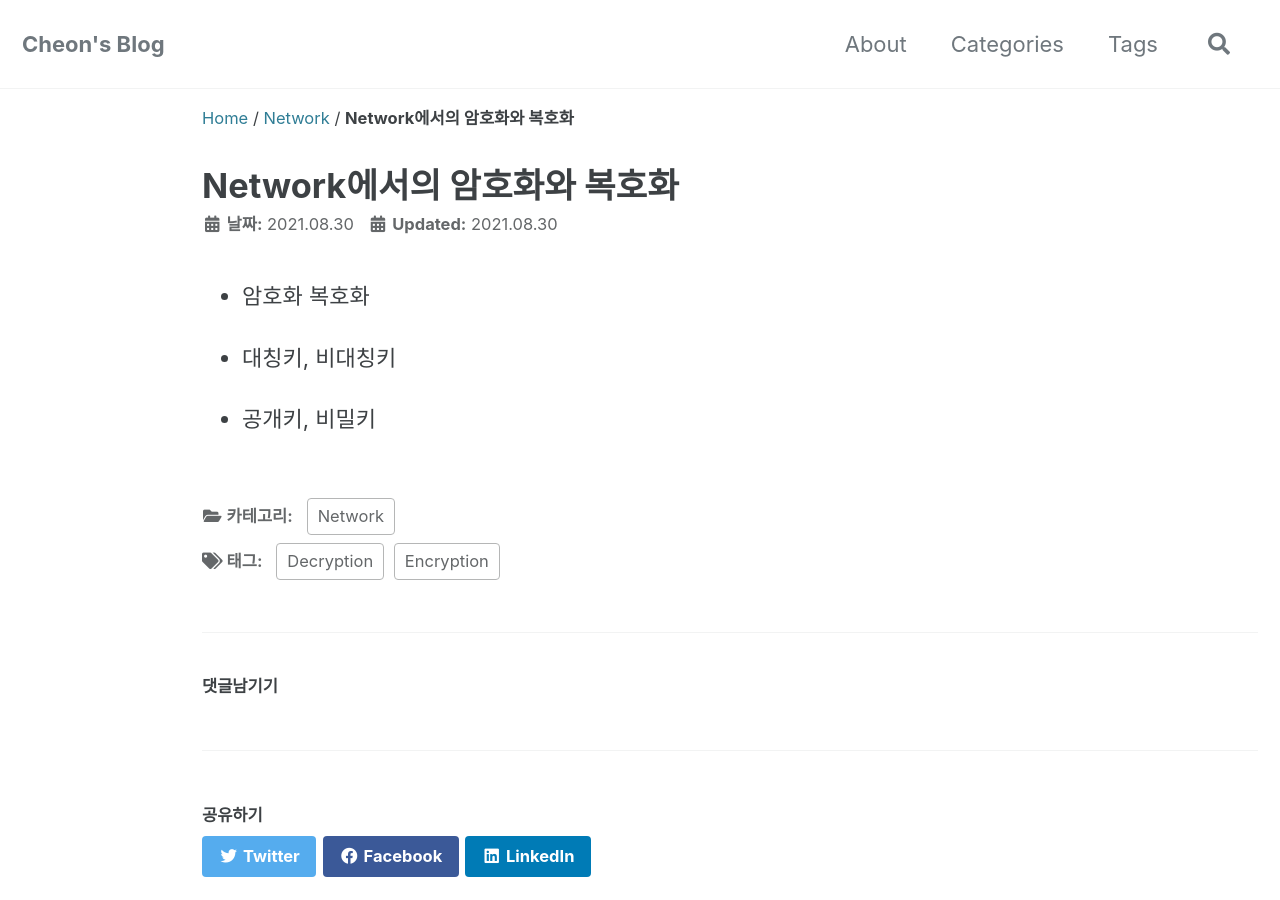
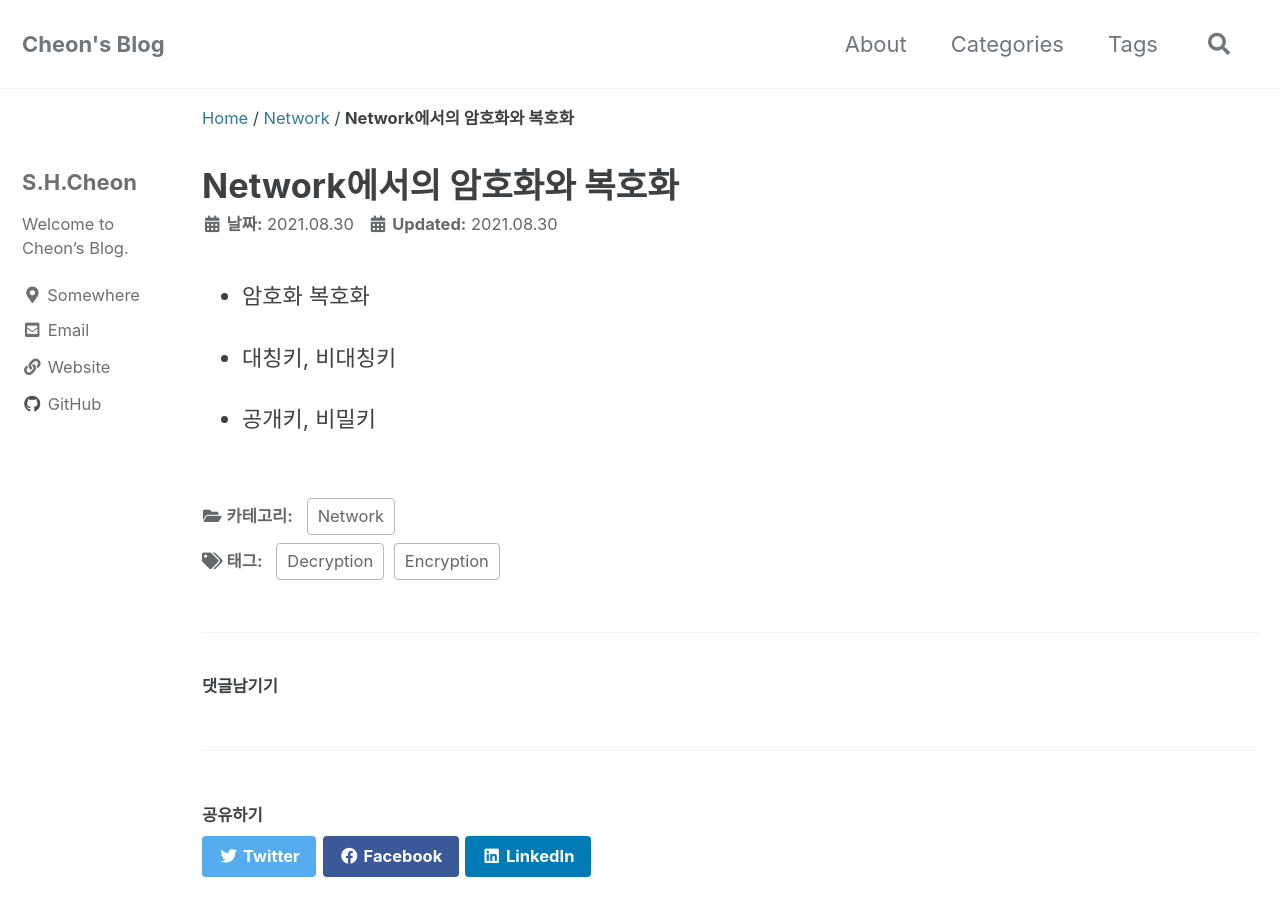
Before and after one commit to shcheon/myblog, a Jekyll site: the page built from _posts/network/2021-08-30-Network-Encryption-Decryption.md, in a window 1280 px wide and 900 px high. Built offline with Jekyll 4.4.1, drawn with Linux system fonts in a browser that asks for light colours; cached includes are drawn as plain includes; comment, search, counter and statistics services are not loaded; part of the change alters nothing that is shown.

Commit message:
Update _config.yml

```diff
--- a/_config.yml
+++ b/_config.yml
@@ -264,9 +264,7 @@ defaults:
       type: posts
     values:
       layout: single
-      author_profile: false
+      author_profile: true
       share: true
       related: true
       comments: true
-    sidebar:
-      nav : "main"
```
